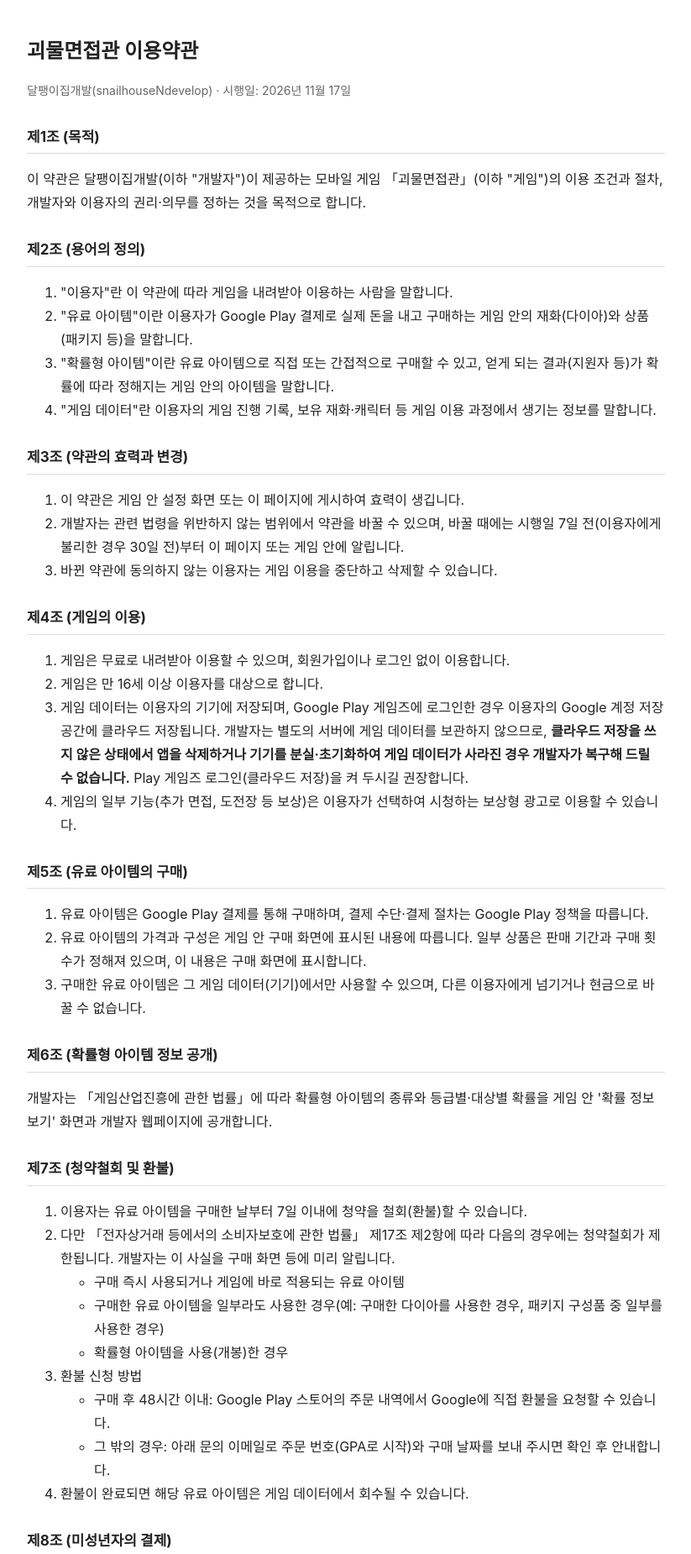
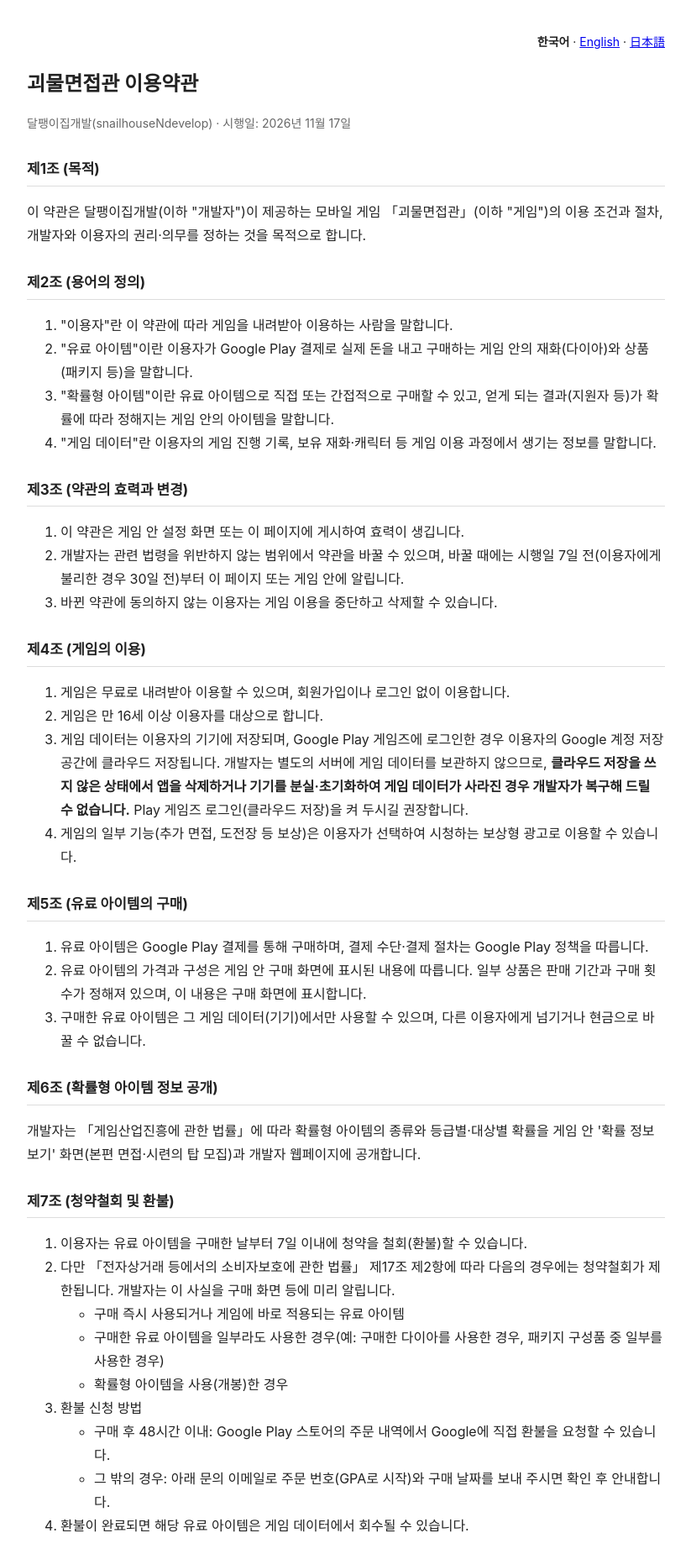
Before and after one commit to snailhousendevelop-source/monsterinterview, a plain HTML site: page terms.html in a window 1280 px wide. Shown: the top 1850 px of the page at 84% size, without its empty margins (228-1051 px from the left). Drawn offline with Linux system fonts and the light colour scheme.

Commit message:
Add files via upload

```diff
--- a/terms.html
+++ b/terms.html
@@ -10,9 +10,11 @@
   h2 { font-size: 17px; margin-top: 28px; border-bottom: 1px solid #ddd; padding-bottom: 4px; }
   .meta { color: #666; font-size: 14px; }
   .box { background: #f7f7f7; border-radius: 8px; padding: 12px 14px; }
+  .lang { font-size: 14px; text-align: right; }
 </style>
 </head>
 <body>
+<p class="lang"><b>한국어</b> · <a href="en/terms.html">English</a> · <a href="ja/terms.html">日本語</a></p>
 <h1>괴물면접관 이용약관</h1>
 <p class="meta">달팽이집개발(snailhouseNdevelop) · 시행일: 2026년 11월 17일</p>
 
@@ -50,7 +52,7 @@
 </ol>
 
 <h2>제6조 (확률형 아이템 정보 공개)</h2>
-<p>개발자는 「게임산업진흥에 관한 법률」에 따라 확률형 아이템의 종류와 등급별·대상별 확률을 게임 안 '확률 정보 보기' 화면과 개발자 웹페이지에 공개합니다.</p>
+<p>개발자는 「게임산업진흥에 관한 법률」에 따라 확률형 아이템의 종류와 등급별·대상별 확률을 게임 안 '확률 정보 보기' 화면(본편 면접·시련의 탑 모집)과 개발자 웹페이지에 공개합니다.</p>
 
 <h2>제7조 (청약철회 및 환불)</h2>
 <ol>
```
Also changed, not shown: delete.html (+2 -0 lines), index.html (+2 -0 lines), privacy.html (+2 -0 lines).
